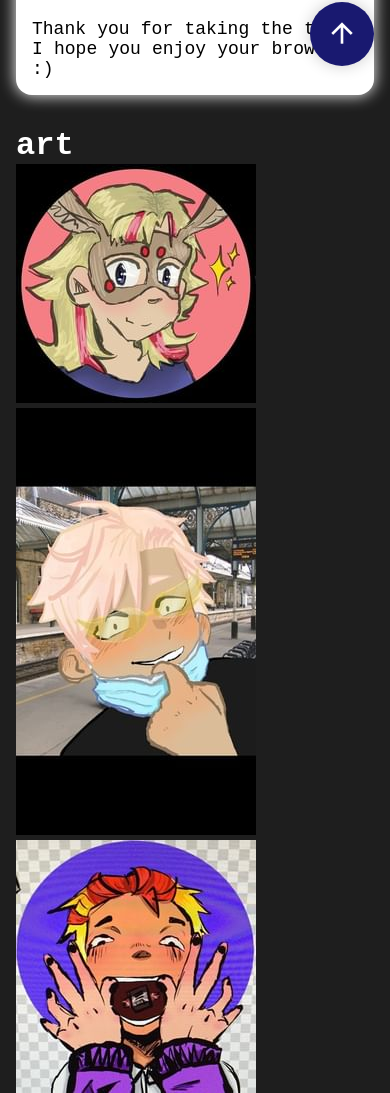
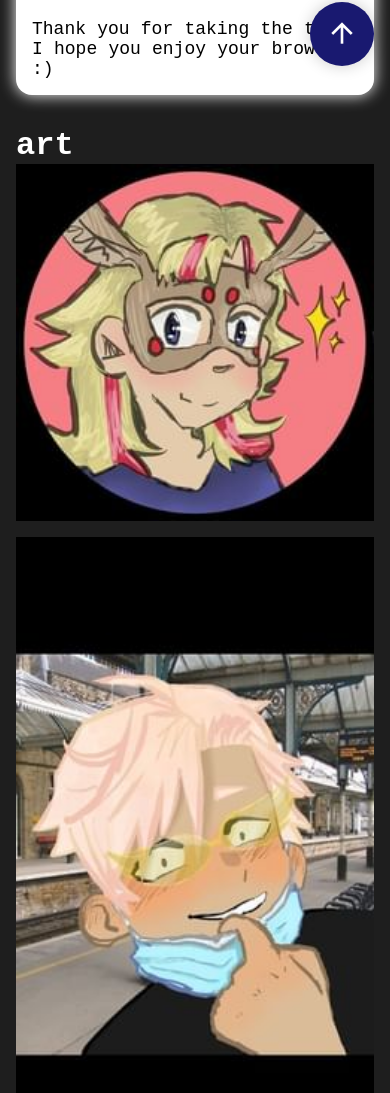
Before and after one commit to Hephziwren/hephziwren.github.io, a plain HTML site: page index.html in a window 390 px wide. Shown: the part 762-1855 px from the top of the page. Drawn offline with Linux system fonts and the light colour scheme.

Commit message:
Add responsive gallery view Defaults to single column 2 columns when width > 400px 4 columns when width > 750px

```diff
--- a/style.css
+++ b/style.css
@@ -51,7 +51,7 @@ header img {
         gap: 1rem;
     }
 
-    #header-container > div {
+    #header-container>div {
         display: block;
     }
 
@@ -111,6 +111,40 @@ h2 {
     font-size: large;
 }
 
+#art-container {
+    display: flex;
+    flex-wrap: wrap;
+    margin: 0 -0.5rem;
+}
+
+#art-container .column {
+    display: flex;
+    flex-direction: column;
+    gap: 1rem;
+    box-sizing: border-box;
+    flex: 100%;
+    max-width: 100%;
+    padding: 0 0.5rem;
+}
+
+@media screen and (min-width: 400px) {
+    #art-container .column {
+        flex: 50%;
+        max-width: 50%;
+    }
+}
+
+@media screen and (min-width: 750px) {
+    #art-container .column {
+        flex: 25%;
+        max-width: 25%;
+    }
+}
+
+#art-container img {
+    width: 100%;
+}
+
 #music {
     display: flex;
     flex-direction: column;
```
